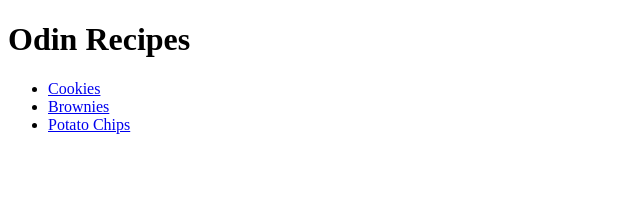
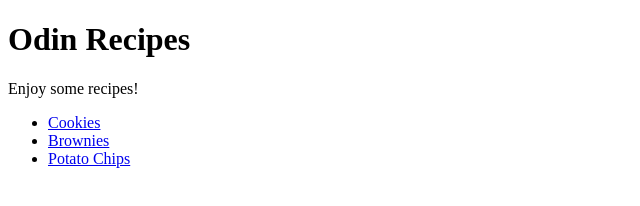
Before and after one commit to shainelomenario/odin-recipes, a plain HTML site: page index.html in a window 1280 px wide. Shown: the whole page, without its empty margins (0-640 px from the left). Drawn offline with Linux system fonts and the light colour scheme.

Commit message:
Add subheading

```diff
--- a/index.html
+++ b/index.html
@@ -6,6 +6,7 @@
 </head>
 <body>
     <h1> Odin Recipes </h1>
+    <p> Enjoy some recipes! </p>
     <ul>
         <li> <a href="./recipes/cookies.html" target = "_blank"> Cookies </a>  </li>
         <li> <a href="./recipes/brownies.html" target = "_blank"> Brownies </a> </li>
```
